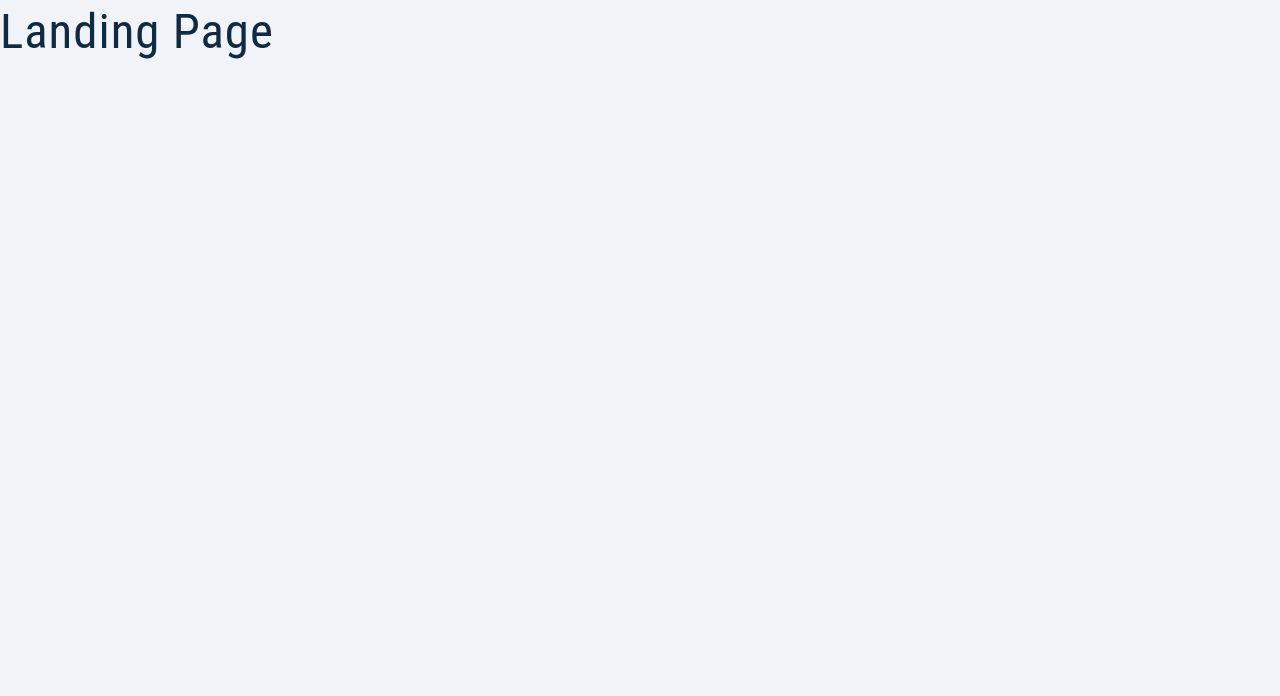
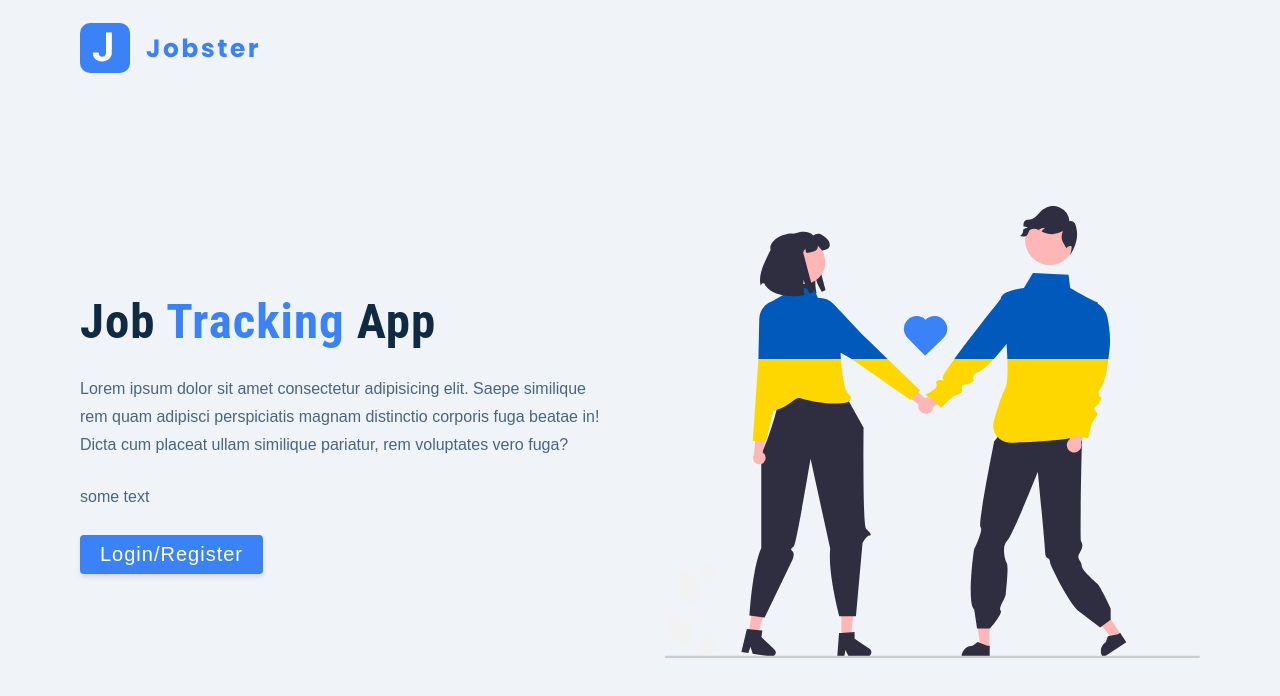
Before and after one commit to TheLegion007/JobFind-App, a React (Create React App) app: page / in a window 1280 px wide. Shown: the top 696 px of the page. Built offline with nearby package versions, Linux system fonts and the light colour scheme.

Commit message:
styling landing page

```diff
--- a/package.json
+++ b/package.json
@@ -7,7 +7,8 @@
     "normalize.css": "^8.0.1",
     "react": "^18.2.0",
     "react-dom": "^18.2.0",
-    "react-scripts": "5.0.1"
+    "react-scripts": "5.0.1",
+    "styled-components": "^6.1.8"
   },
   "scripts": {
     "start": "react-scripts start",
--- a/src/pages/Landing.js
+++ b/src/pages/Landing.js
@@ -1,8 +1,72 @@
-import logo from '../assets/images/logo.svg';
-import main from '../assets/images/main.svg';
+import logo from "../assets/images/logo.svg";
+import main from "../assets/images/main.svg";
+import styled from "styled-components";
 
 const Landing = () => {
-    return <h1>Landing Page</h1>
+  return (
+    <Wrapper>
+      <nav>
+        <img src={logo} alt="Jobfind logo" className="logo" />
+      </nav>
+      <div className="container page">
+        <div className="info">
+          <h1>
+            job <span>tracking</span> app
+          </h1>
+          <p>
+            Lorem ipsum dolor sit amet consectetur adipisicing elit. Saepe
+            similique rem quam adipisci perspiciatis magnam distinctio corporis
+            fuga beatae in! Dicta cum placeat ullam similique pariatur, rem
+            voluptates vero fuga?
+          </p>
+          <p>some text</p>
+          <button className='btn btn-hero'>Login/Register</button>
+        </div>
+        <img src={main} alt="job hunt" className="img main-img" />
+      </div>
+    </Wrapper>
+  );
 };
 
+const Wrapper = styled.main`
+nav {
+    width: var(--fluid-width);
+    max-width: var(--max-width);
+    margin: 0 auto;
+    height: var(--nav-height);
+    display: flex;
+    align-items: center;
+}
+.page {
+    min-height: calc(100vh - var(--nav-height));
+    display: grid;
+    align-items: center;
+    margin-top: -1rem;
+
+}
+h1 {
+    font-weight: 700;
+}
+span {
+    color: var(--primary-500);
+}
+p {
+    color: var(--grey-600);
+}
+.main-img {
+    display: none;
+}
+@media (min-width: 992px) {
+    .page {
+        grid-template-columns: 1fr 1fr;
+        column-gap: 3rem;
+    }
+    .main-img {
+        display:block;
+    }
+}
+
+
+`;
+
 export default Landing;
```
Also changed, not shown: src/App.js (line endings or trailing spaces), 1 other file (tests, documents, lock files or other folders).
